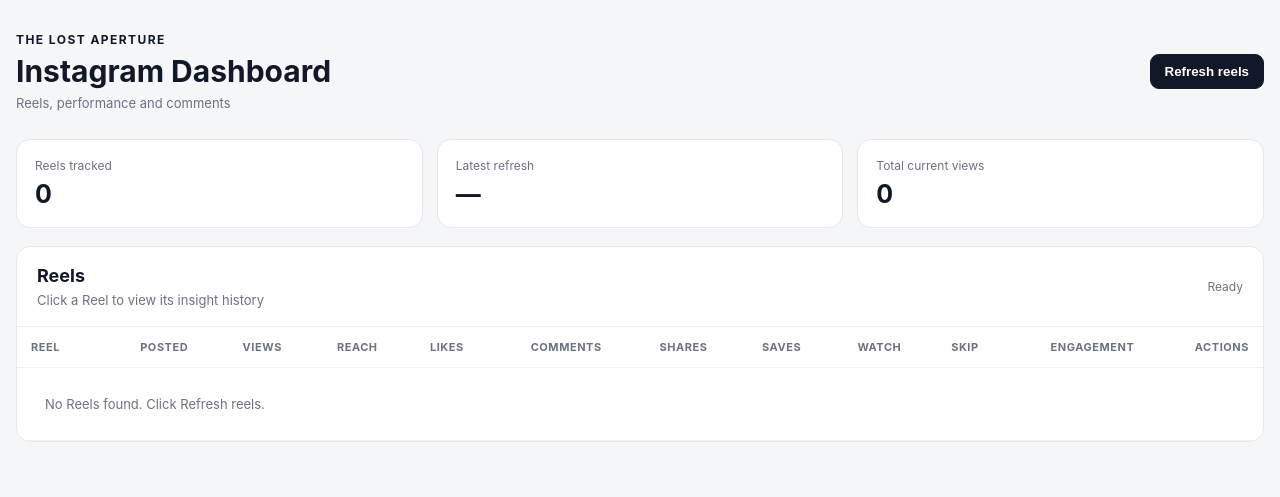
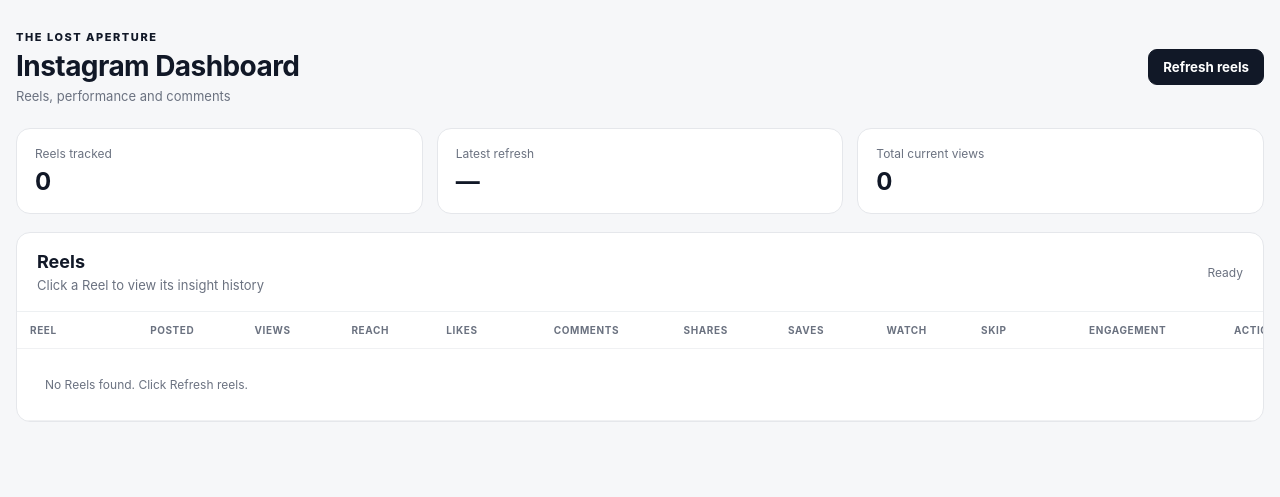
Before and after one commit to amanchaturvedi/instagram-auto-reply, a FastAPI app: page / in a window 1280 px wide. Shown: the top 497 px of the page. Run offline with FastAPI, Linux system fonts and the light colour scheme; data that the repository does not hold is empty.

Commit message:
Style Reel dashboard and modals

```diff
--- a/app/web/static/style.css
+++ b/app/web/static/style.css
@@ -1,7 +1,7 @@
 :root {
     font-family: Inter, ui-sans-serif, system-ui, -apple-system, BlinkMacSystemFont, "Segoe UI", sans-serif;
     color: #111827;
-    background: #f5f6f8;
+    background: #f6f7f9;
 }
 
 * {
@@ -12,10 +12,15 @@ body {
     margin: 0;
 }
 
+button,
+body {
+    font-family: inherit;
+}
+
 .shell {
-    width: min(1400px, calc(100% - 32px));
+    width: min(1500px, calc(100% - 32px));
     margin: 0 auto;
-    padding: 32px 0 56px;
+    padding: 30px 0 48px;
 }
 
 .topbar,
@@ -28,10 +33,10 @@ body {
 }
 
 .eyebrow {
-    margin: 0 0 6px;
-    font-size: 12px;
-    letter-spacing: 0.12em;
-    font-weight: 700;
+    margin: 0 0 5px;
+    font-size: 11px;
+    letter-spacing: 0.14em;
+    font-weight: 800;
 }
 
 h1,
@@ -40,7 +45,8 @@ h2 {
 }
 
 h1 {
-    font-size: 30px;
+    font-size: 28px;
+    letter-spacing: -0.02em;
 }
 
 h2 {
@@ -48,33 +54,35 @@ h2 {
 }
 
 .subtle {
-    margin: 6px 0 0;
+    margin: 5px 0 0;
     color: #6b7280;
     font-size: 13px;
 }
 
-.actions {
-    justify-content: flex-end;
+.button,
+.table-button,
+.icon-button {
+    border: 1px solid #d7dbe1;
+    background: #fff;
+    color: #111827;
+    cursor: pointer;
 }
 
 .button {
-    border: 1px solid #d1d5db;
     border-radius: 9px;
-    background: white;
-    color: #111827;
     padding: 9px 14px;
-    font-weight: 600;
-    cursor: pointer;
+    font-weight: 700;
 }
 
 .button.primary {
     background: #111827;
-    color: white;
+    color: #fff;
     border-color: #111827;
 }
 
-.button:disabled {
-    opacity: 0.6;
+.button:disabled,
+.table-button:disabled {
+    opacity: 0.55;
     cursor: wait;
 }
 
@@ -82,18 +90,18 @@ h2 {
     display: grid;
     grid-template-columns: repeat(3, minmax(0, 1fr));
     gap: 14px;
-    margin: 28px 0 18px;
+    margin: 24px 0 18px;
 }
 
 .card,
 .panel {
-    background: white;
+    background: #fff;
     border: 1px solid #e5e7eb;
     border-radius: 14px;
 }
 
 .card {
-    padding: 18px;
+    padding: 17px 18px;
 }
 
 .card-label {
@@ -103,8 +111,8 @@ h2 {
 
 .card-value {
     margin-top: 6px;
-    font-size: 25px;
-    font-weight: 700;
+    font-size: 24px;
+    font-weight: 750;
 }
 
 .panel {
@@ -128,15 +136,15 @@ h2 {
 table {
     width: 100%;
     border-collapse: collapse;
-    min-width: 1080px;
+    min-width: 1280px;
 }
 
 th,
 td {
-    padding: 13px 14px;
+    padding: 12px 13px;
     border-bottom: 1px solid #f0f1f3;
     text-align: right;
-    font-size: 13px;
+    font-size: 12px;
     white-space: nowrap;
 }
 
@@ -147,58 +155,166 @@ td:first-child {
 
 th {
     color: #6b7280;
-    font-size: 11px;
+    font-size: 10px;
     text-transform: uppercase;
-    letter-spacing: 0.05em;
+    letter-spacing: 0.06em;
+    font-weight: 700;
 }
 
-tbody tr {
+tbody tr[data-media-id] {
     cursor: pointer;
 }
 
-tbody tr:hover {
+tbody tr[data-media-id]:hover {
     background: #fafafa;
+}
+
+.reel-cell {
+    max-width: 320px;
 }
 
 .reel-title {
     max-width: 300px;
     overflow: hidden;
     text-overflow: ellipsis;
-    font-weight: 600;
+    font-weight: 650;
 }
 
-.reel-date {
-    margin-top: 4px;
-    color: #6b7280;
-    font-size: 11px;
+.actions-cell {
+    text-align: left;
 }
 
-.detail {
-    margin-top: 18px;
+.table-button {
+    border-radius: 7px;
+    padding: 6px 9px;
+    margin-right: 6px;
+    font-size: 11px;
+    font-weight: 700;
 }
 
-.detail pre {
-    margin: 0;
-    padding: 18px 20px;
-    overflow: auto;
-    background: #fafafa;
-    font-size: 12px;
-    line-height: 1.5;
-}
-
-.hidden {
-    display: none;
-}
-
-.empty {
+.empty,
+.loading {
     padding: 28px;
     text-align: center;
     color: #6b7280;
 }
 
-@media (max-width: 800px) {
+.modal {
+    position: fixed;
+    inset: 0;
+    z-index: 1000;
+    display: flex;
+    align-items: center;
+    justify-content: center;
+    padding: 20px;
+    background: rgba(17, 24, 39, 0.45);
+}
+
+.modal.hidden {
+    display: none;
+}
+
+.modal-card {
+    width: min(760px, 100%);
+    max-height: min(85vh, 820px);
+    overflow: auto;
+    background: #fff;
+    border-radius: 16px;
+    box-shadow: 0 20px 70px rgba(0, 0, 0, 0.18);
+}
+
+.modal-card.large {
+    width: min(1150px, 100%);
+}
+
+.modal-header {
+    display: flex;
+    align-items: flex-start;
+    justify-content: space-between;
+    gap: 18px;
+    padding: 20px;
+    border-bottom: 1px solid #edf0f2;
+}
+
+.icon-button {
+    width: 34px;
+    height: 34px;
+    border-radius: 50%;
+    font-size: 22px;
+    line-height: 1;
+}
+
+.metric-grid {
+    display: grid;
+    grid-template-columns: repeat(5, minmax(0, 1fr));
+    gap: 10px;
+    padding: 18px 20px 10px;
+}
+
+.metric-card {
+    padding: 12px;
+    border: 1px solid #e9ebee;
+    border-radius: 10px;
+    background: #fafbfc;
+}
+
+.metric-label {
+    color: #6b7280;
+    font-size: 10px;
+    text-transform: uppercase;
+    letter-spacing: 0.05em;
+}
+
+.metric-value {
+    margin-top: 4px;
+    font-size: 17px;
+    font-weight: 750;
+}
+
+.snapshot-section {
+    padding: 10px 20px 20px;
+}
+
+.section-title {
+    margin-bottom: 10px;
+    font-size: 12px;
+    font-weight: 750;
+}
+
+.snapshot-table {
+    min-width: 900px;
+}
+
+.comments-list {
+    padding: 8px 20px 20px;
+}
+
+.comment-item {
+    padding: 13px 0;
+    border-bottom: 1px solid #edf0f2;
+}
+
+.comment-head {
+    display: flex;
+    justify-content: space-between;
+    gap: 14px;
+    font-size: 11px;
+}
+
+.comment-head span {
+    color: #9ca3af;
+}
+
+.comment-text {
+    margin-top: 5px;
+    line-height: 1.5;
+    font-size: 13px;
+    white-space: pre-wrap;
+}
+
+@media (max-width: 900px) {
     .shell {
-        width: min(100% - 20px, 1400px);
+        width: min(100% - 20px, 1500px);
         padding-top: 20px;
     }
 
@@ -213,6 +329,9 @@ tbody tr:hover {
 
     .actions {
         width: 100%;
-        justify-content: flex-start;
+    }
+
+    .metric-grid {
+        grid-template-columns: repeat(2, minmax(0, 1fr));
     }
 }
```
